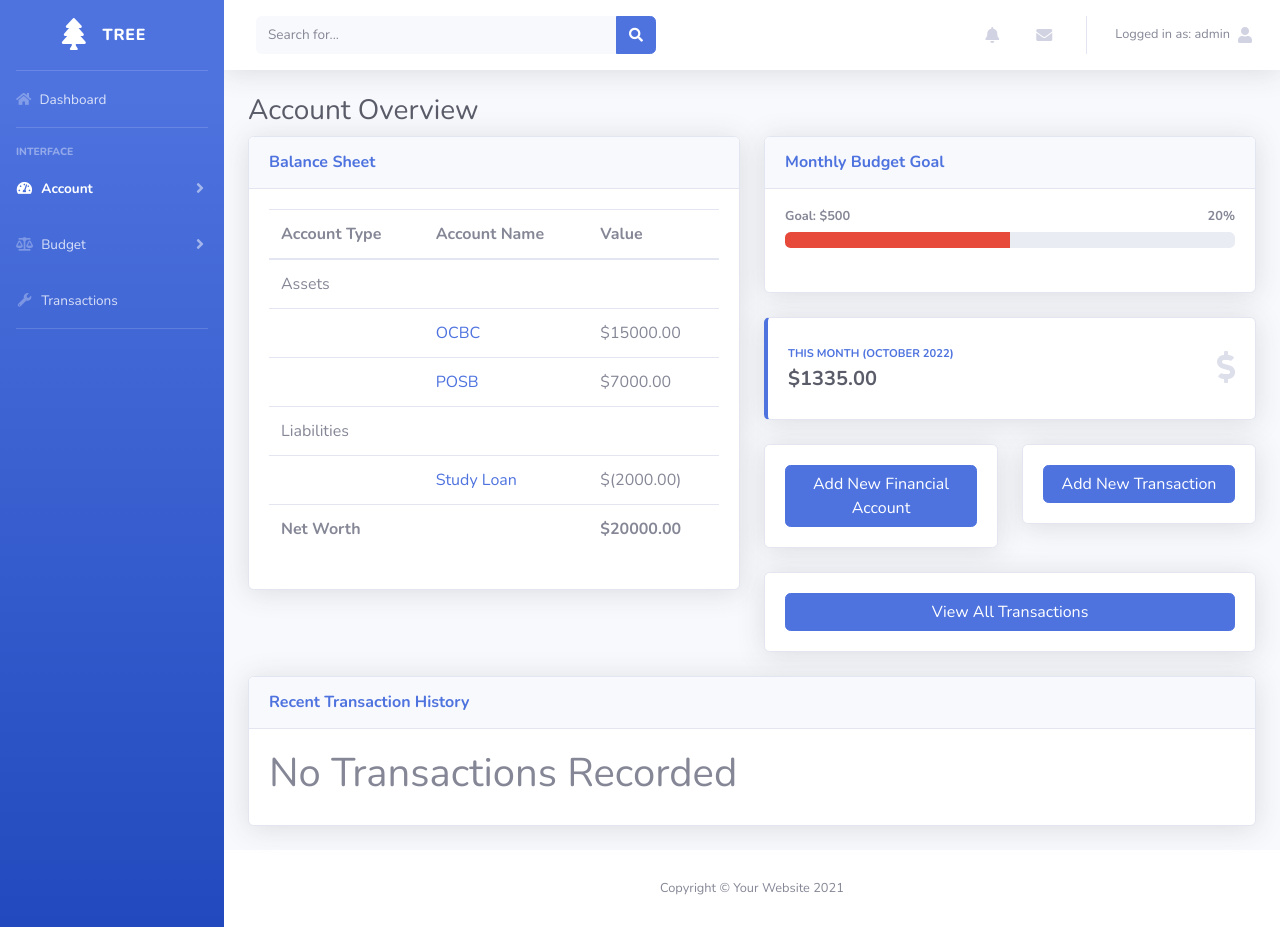
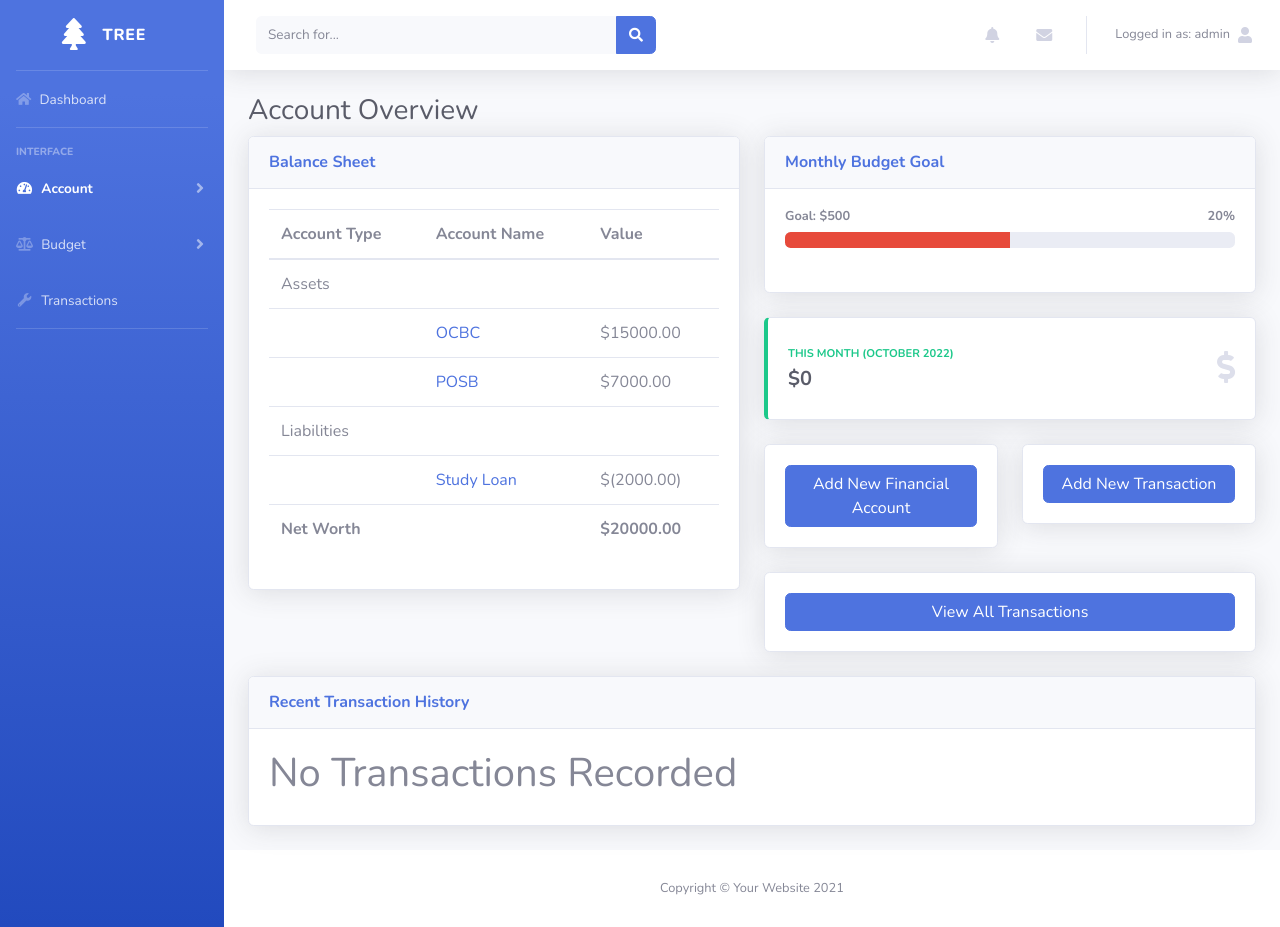
Before and after one commit to keithsim-16/sc2006-software-engineering-tree, a Django app: page /account/ in a window 1280 px wide. Run offline with Django 4.2, Linux system fonts and the light colour scheme; a user stored in the database is signed in; data comes from the database, SQL or seed files in the repository; both versions use the stored data as it was after the commit; some libraries are stand-ins or nearby versions.

Commit message:
Changes
- Working "This month" cashflow card on account page's functionality
- Other fixes

```diff
--- a/src/dashboard/views.py
+++ b/src/dashboard/views.py
@@ -1,5 +1,5 @@
 # Import Libraries
-from unicodedata import name
+from datetime import datetime
 from django.shortcuts import render, redirect
 from django.core.mail import EmailMessage
 from django.conf import settings
@@ -102,6 +102,11 @@ def account_view(request, *args, **kwargs):
           get_user.net_worth = float(
               get_user.net_worth) - float(transactionAmt)
           get_fa.value = float(get_fa.value) - float(transactionAmt)
+
+        if get_fa.value < 0:
+          messages.error(request, "Insufficient Funds")
+          return redirect('account')
+
         get_fa.save()
         get_user.save()
 
@@ -109,6 +114,7 @@ def account_view(request, *args, **kwargs):
                                                      transaction_name=transactionName, remarks=transactionRemarks, category=transactionCategory, amount=transactionAmt)
         new_transaction.save()
 
+        messages.success(request, "Successfully added new transaction.")
         return redirect('account')
 
       elif request.POST.get("addNewAcct"):
@@ -128,7 +134,18 @@ def account_view(request, *args, **kwargs):
           get_user.net_worth = float(get_user.net_worth) - float(acctValue)
         get_user.save()
 
+        messages.success(request, "Successfully added new financial account.")
         return redirect('account')
+
+    cur_month = Transaction.objects.filter(username=request.user, date__month=datetime.now().month)
+
+    cashflow = 0
+
+    for i in cur_month:
+      if (i.transaction_type == "Income"):
+        cashflow += i.amount
+      else:
+        cashflow -= i.amount
 
     queryset = Transaction.objects.filter(
         username=request.user).order_by('-date')
@@ -142,7 +159,9 @@ def account_view(request, *args, **kwargs):
     context = {
         "object_list": queryset,
         "fa_list": faset,
-        "networth": networth
+        "networth": networth,
+        "cashflow": cashflow,
+        "currmonth": datetime.now().strftime("%B %Y")
     }
 
     return render(request, "account.html", context)
--- a/src/templates/account.html
+++ b/src/templates/account.html
@@ -1,6 +1,15 @@
 {% extends 'base.html' %}
 {% block content %}
 <h1 class="h3 mb-2 text-gray-800">Account Overview</h1>
+{% if messages %}
+          {% for message in messages %}
+          {% if message.tags == 'error' %}
+          <h2 style='color:red;'> {{message}}</h2>
+          {% else %}
+          <h2 style='color:green;'> {{message}}</h2>
+          {% endif %}
+          {% endfor %}
+          {% endif %}
 <!-- Top Row -->
 <div class="row">
 
@@ -75,16 +84,16 @@
     </div>
 
     <!-- Current Month Income -->
-    <div class="card border-left-primary shadow mb-4 py-2">
+    <div class="card {% if cashflow < 0 %} border-left-danger {% else %} border-left-success {% endif %} shadow mb-4 py-2">
       <!-- replace border-left-primary with border-left-danger(red) border-left-success(green) -->
       <div class="card-body">
         <div class="row no-gutters align-items-center">
           <div class="col mr-2">
-            <div class="text-xs font-weight-bold text-primary text-uppercase mb-1">
+            <div class="text-xs font-weight-bold {% if cashflow < 0 %} text-danger {% else %} text-success {% endif %} text-uppercase mb-1">
               <!-- replace text-primary with text-danger(red) text-success(green) -->
-              This Month (October 2022)
+              This Month ({{currmonth}})
             </div>
-            <div class="h5 mb-0 font-weight-bold text-gray-800">$1335.00</div>
+            <div class="h5 mb-0 font-weight-bold text-gray-800">${{ cashflow }}</div>
           </div>
           <div class="col-auto">
             <i class="fas fa-dollar-sign fa-2x text-gray-300"></i>
```
Also changed, not shown: src/db.sqlite3.
